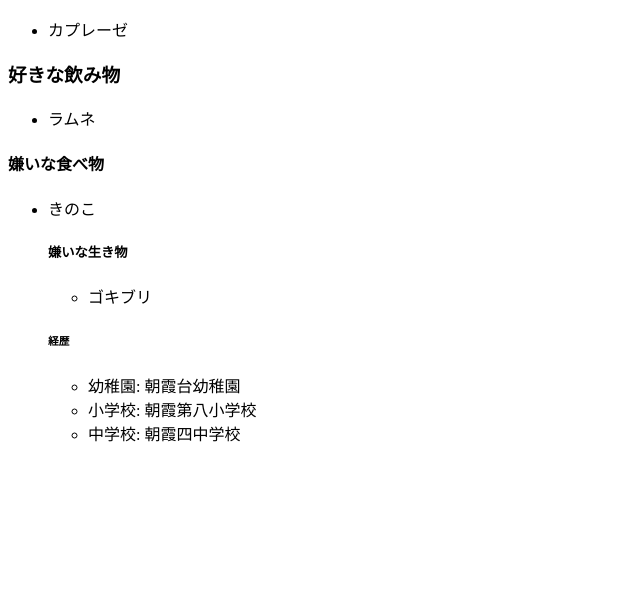
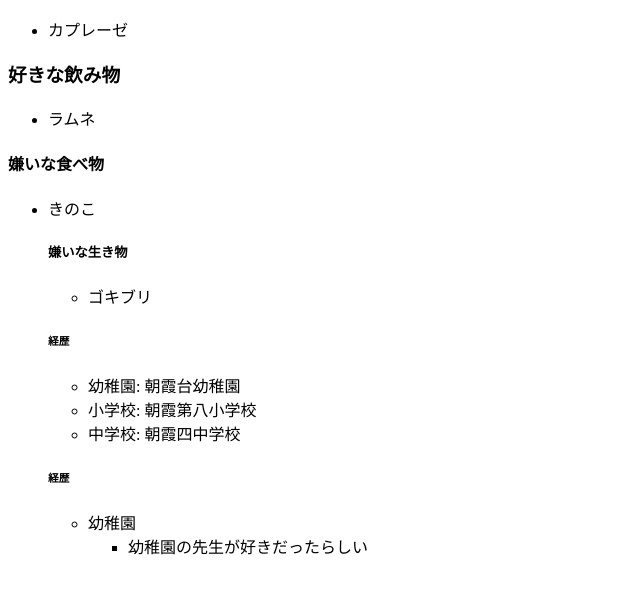
Before and after one commit to dahlia-momo/DSpro, a plain HTML site: page index.html in a window 1280 px wide. Shown: the part 113-706 px from the top of the page, without its empty margins (0-640 px from the left). Drawn offline with Linux system fonts and the light colour scheme.

Commit message:
経歴に一言二言追加した

```diff
--- a/index.html
+++ b/index.html
@@ -25,5 +25,12 @@
             <li>小学校: 朝霞第八小学校</li>
             <li>中学校: 朝霞四中学校</li>
         </ul>
+        <h6>経歴</h6>
+        <ul>
+            <li>幼稚園</li>
+            <ul>
+                <li>幼稚園の先生が好きだったらしい</li>
+            </ul>
+        </ul>
     </body>
 </html>
```
